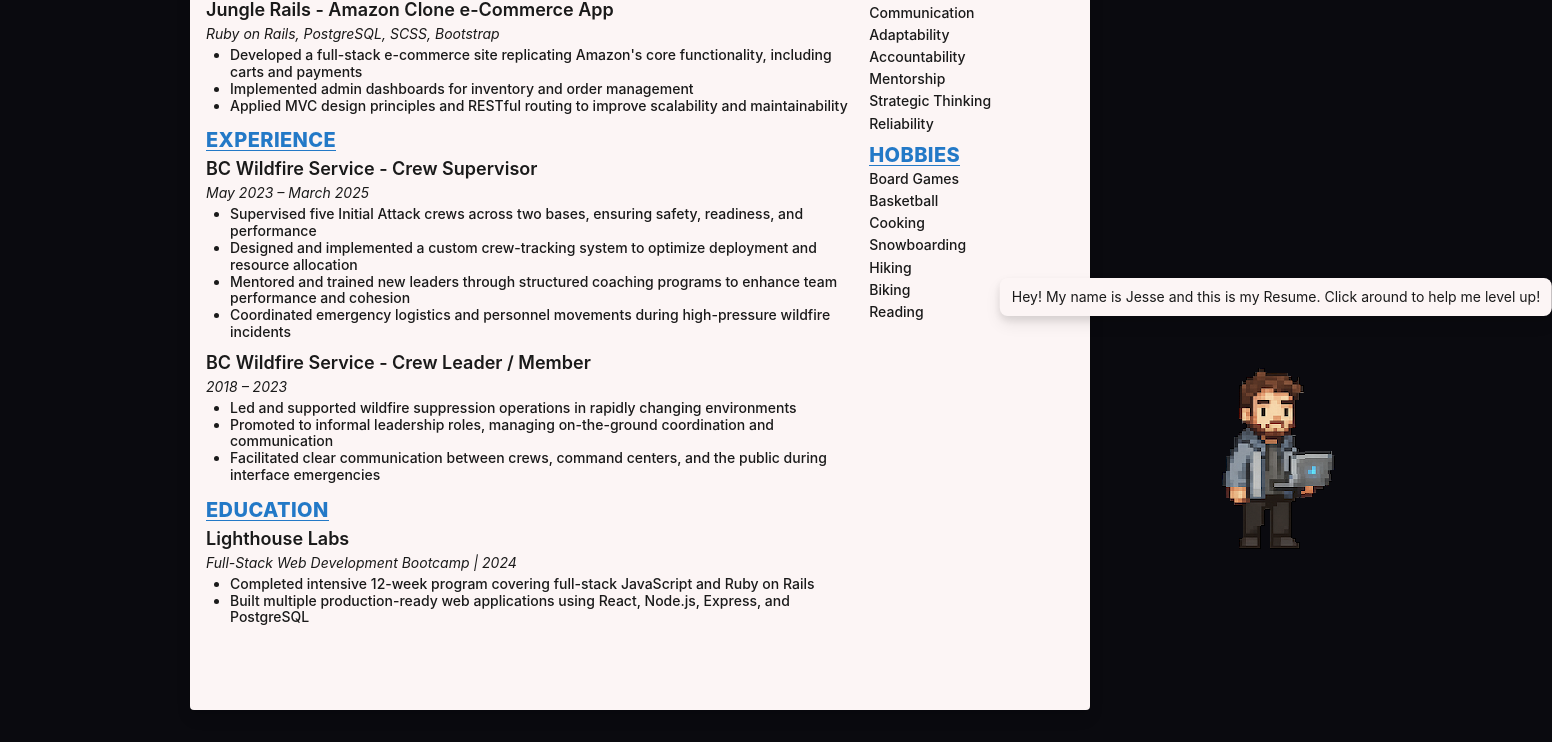
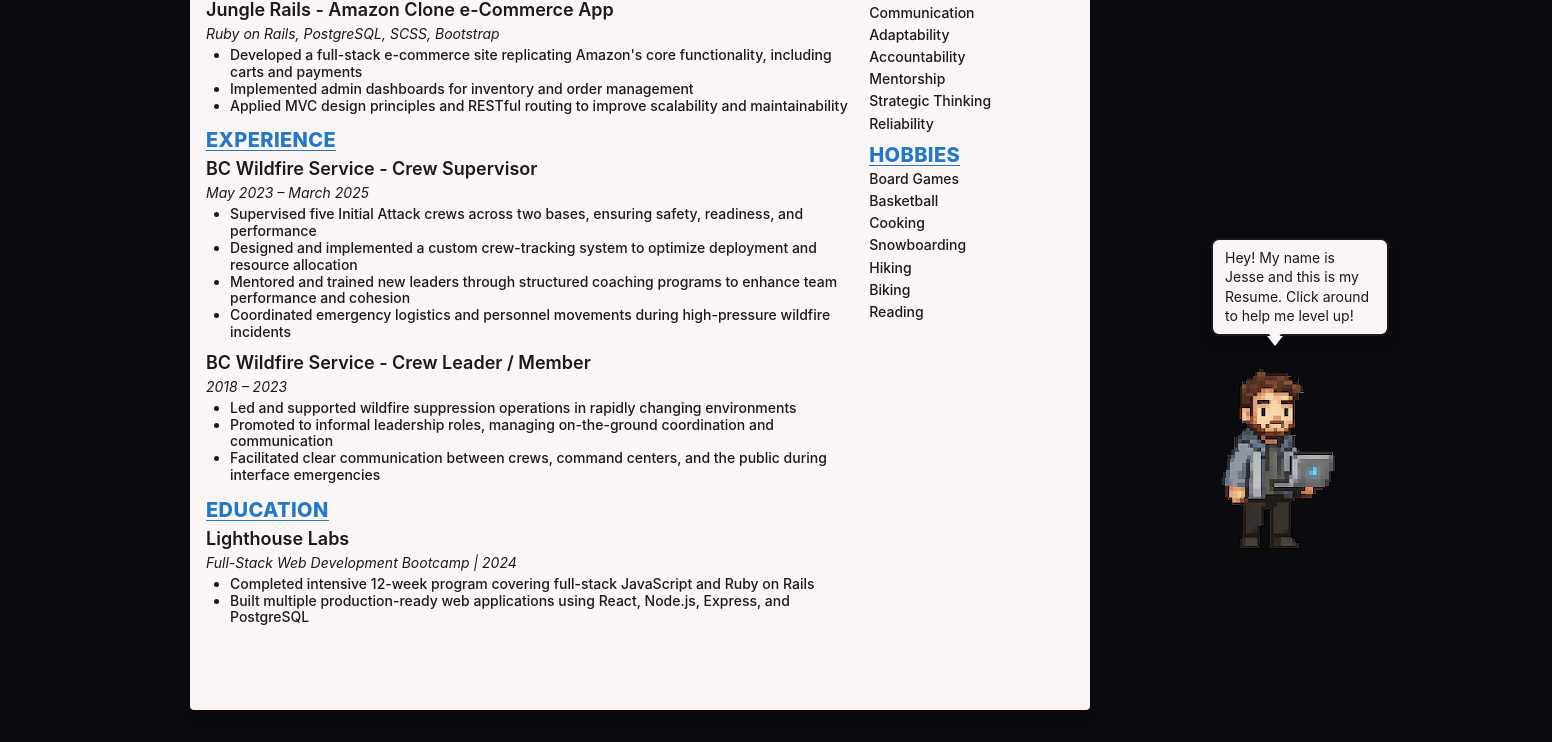
Before and after one commit to Jesse-D-Miller/webDevResume, a React (Vite) app: page / in a window 1280 px wide. Shown: the part 595-1337 px from the top of the page, 1552 px wide, since content can reach past the window. Built offline with nearby package versions, Linux system fonts and the light colour scheme.

Commit message:
same thing but with speech bubbles

```diff
--- a/src/App.css
+++ b/src/App.css
@@ -230,13 +230,44 @@
 .hero-speech-bubble {
   position: absolute;
   bottom: 120%;
-  left: 50%;
+  left: calc(50% + 25px);
   transform: translateX(-50%);
   background: var(--color-paper);
   color: var(--color-ink);
   padding: var(--space-2) var(--space-3);
   border-radius: var(--radius-md);
+  border: 2px solid var(--color-ink);
   box-shadow: var(--shadow-paper);
   font-size: var(--text-sm);
-  white-space: nowrap;
+  max-width: 250px;
+  min-width: 150px;
+  white-space: normal;
+  word-wrap: break-word;
+  line-height: 1.4;
 }
+
+.hero-speech-bubble::after {
+  content: "";
+  position: absolute;
+  bottom: -12px;
+  left: calc(50% - 25px);
+  transform: translateX(-50%);
+  width: 0;
+  height: 0;
+  border-left: 8px solid transparent;
+  border-right: 8px solid transparent;
+  border-top: 10px solid var(--color-paper);
+}
+
+.hero-speech-bubble::before {
+  content: "";
+  position: absolute;
+  bottom: -8px;
+  left: calc(50% - 25px);
+  transform: translateX(-50%);
+  width: 0;
+  height: 0;
+  border-left: 6px solid transparent;
+  border-right: 6px solid transparent;
+  border-top: 8px solid var(--color-paper);
+}
--- a/src/components/PixelHero.jsx
+++ b/src/components/PixelHero.jsx
@@ -8,11 +8,11 @@ import spriteLevel5 from "../assets/pixelHeroLevel5.png";
 function PixelHero({ level }) {
   const [frameIndex, setFrameIndex] = useState(0);
 
-  // Animate sprite frames (600ms per frame)
+  // Animate sprite frames (1000ms per frame)
   useEffect(() => {
     const interval = setInterval(() => {
       setFrameIndex((prevIndex) => (prevIndex + 1) % 3); // 3 frames per level
-    }, 600);
+    }, 1000);
     return () => clearInterval(interval);
   }, []);
 
@@ -56,6 +56,15 @@ function PixelHero({ level }) {
       5: { x: 100, y: -55 }
     };
 
+    // Bubble positions per level
+    const bubblePositions = {
+      1: { x: -90, y: 20 },
+      2: { x: -90, y: 20 },
+      3: { x: -79, y: 20 },
+      4: { x: -45, y: 30 },
+      5: { x: 25, y: 0 }
+    };
+
     return (
       <div className="pixel-hero">
         <div
@@ -71,7 +80,7 @@ function PixelHero({ level }) {
             transition: "none"
           }}
         />
-        <div className="hero-speech-bubble">{hints[level] || "Welcome!"}</div>
+        <div className="hero-speech-bubble" style={{ transform: `translate(${bubblePositions[level].x}px, ${bubblePositions[level].y}px)` }}>{hints[level] || "Welcome!"}</div>
       </div>
     );
   }
```
